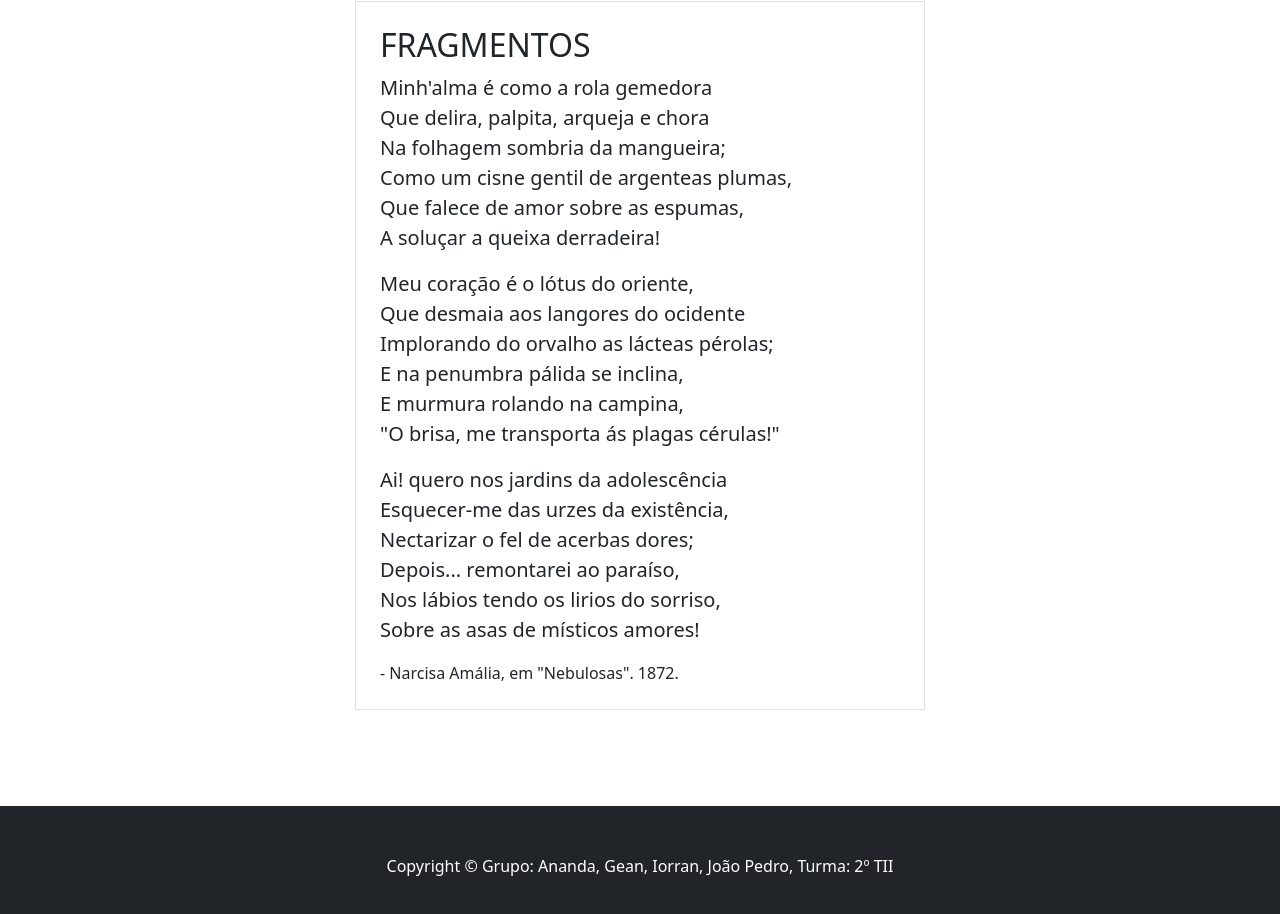
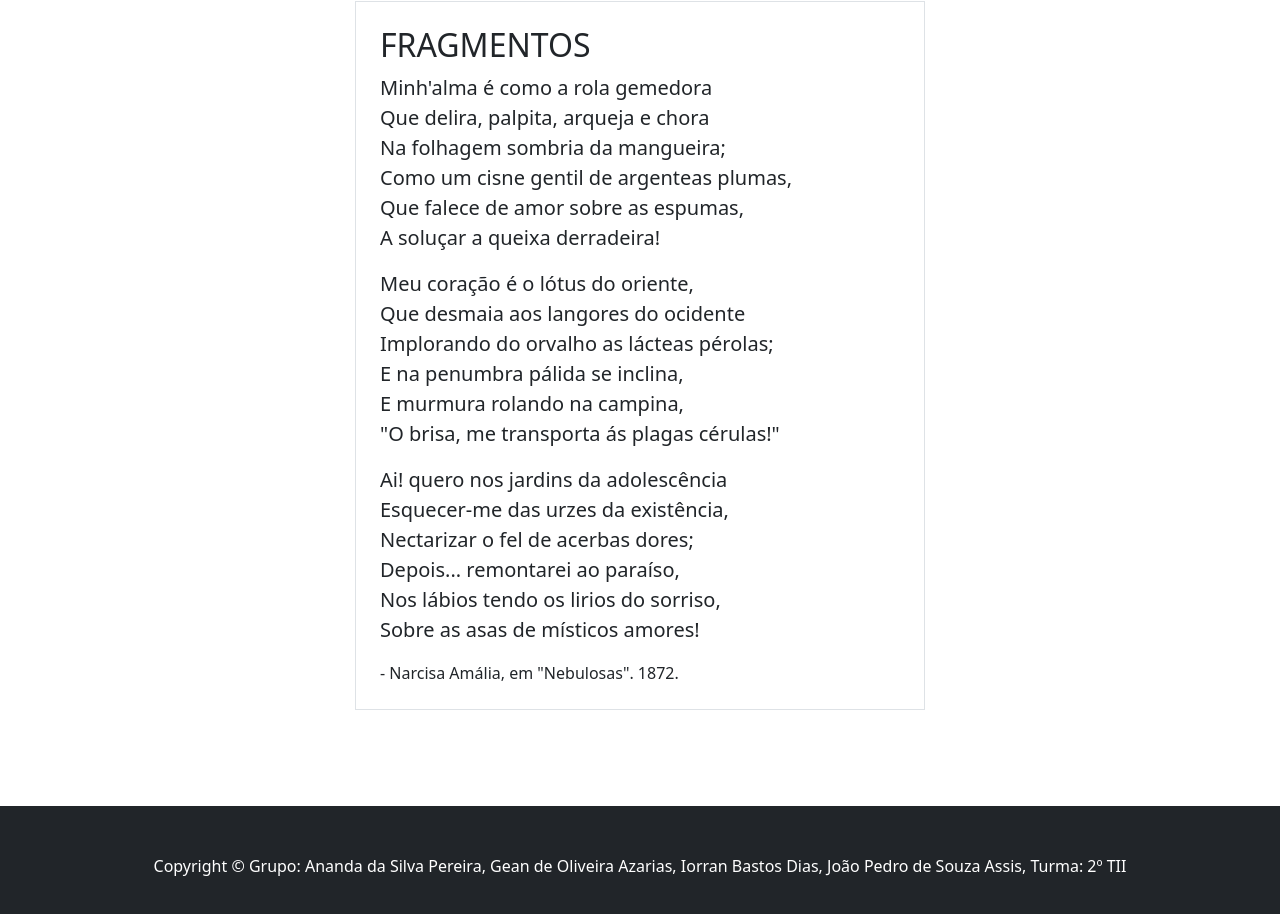
Before and after one commit to Gean2410/Narcisa, a plain HTML site: page poemaspt.html in a window 1280 px wide. Shown: the part 10115-11029 px from the top of the page. Drawn offline with nearby package versions, Linux system fonts and the light colour scheme; files whose address does not match are found by name.

Commit message:
Update poemaspt.html

```diff
--- a/poemaspt.html
+++ b/poemaspt.html
@@ -526,7 +526,7 @@
 
 <!-- Footer-->
 <footer class="py-5 bg-dark">
-    <div class="container"><p class="m-0 text-center text-white">Copyright &copy; Grupo: Ananda, Gean, Iorran, João Pedro, Turma: 2º TII</p></div>
+   <div class="container"><p class="m-0 text-center text-white">Copyright &copy; Grupo: Ananda da Silva Pereira, Gean de Oliveira Azarias, Iorran Bastos Dias, João Pedro de Souza Assis, Turma: 2º TII </p></div>
 </footer>
 <!-- Bootstrap core JS-->
 <script src="https://cdn.jsdelivr.net/npm/bootstrap@5.2.3/dist/js/bootstrap.bundle.min.js"></script>
```
